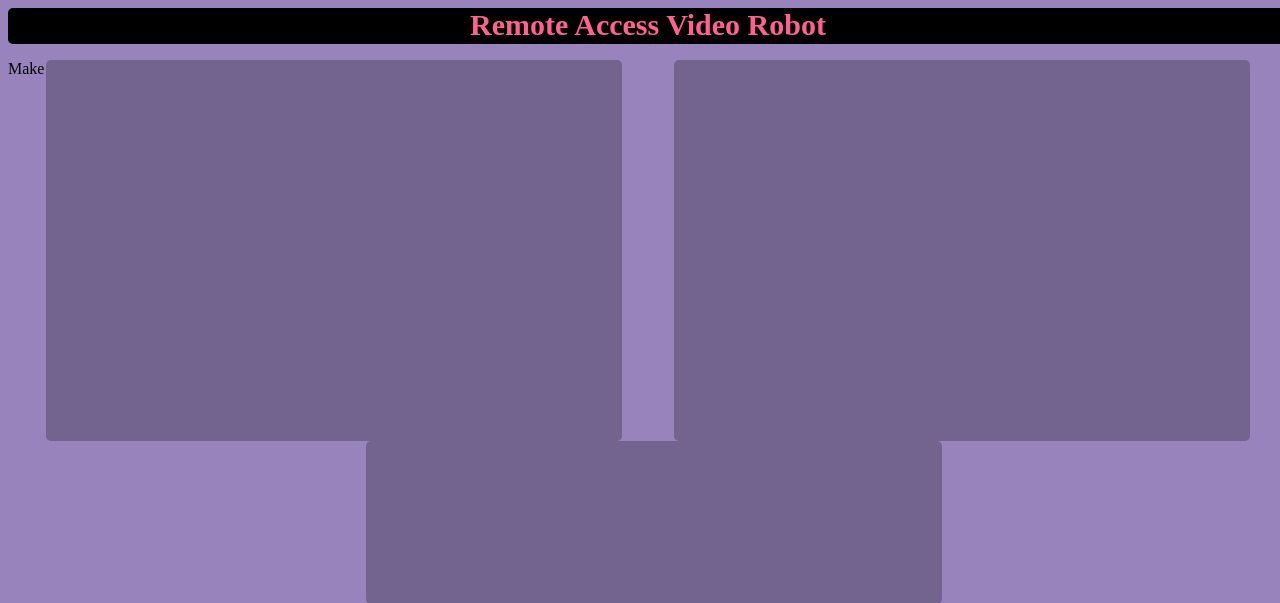
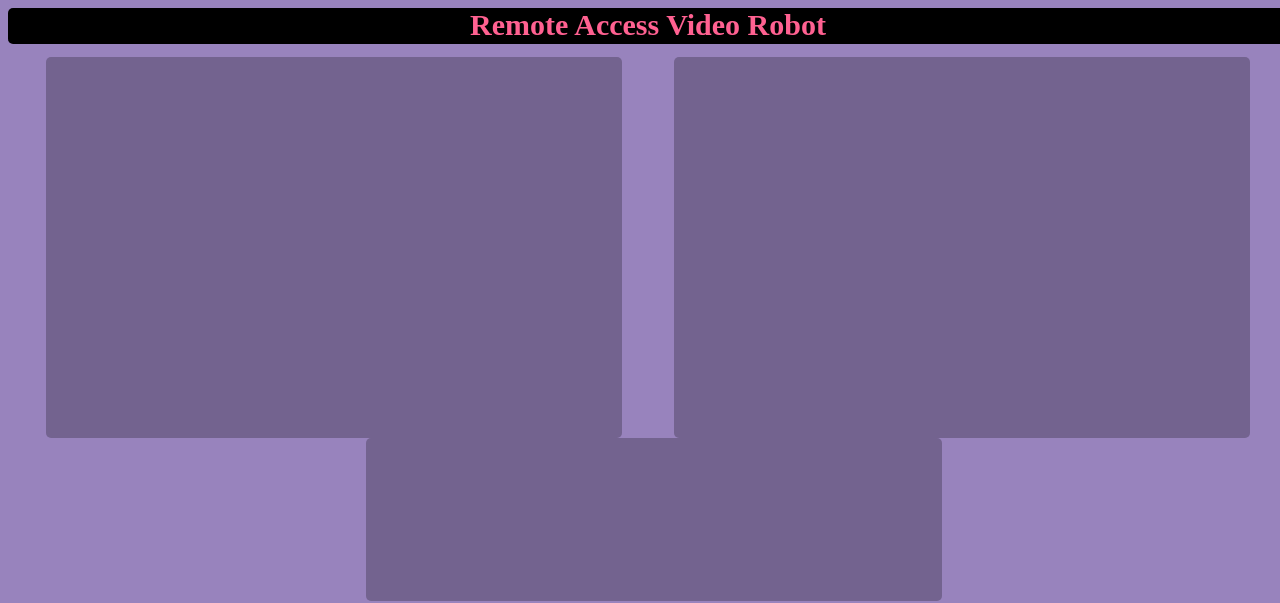
Before and after one commit to Robotics-Advanced-Tech-Society/RoboLiz, a Flask app: template templates/Roboliz Console.html in a window 1280 px wide. Shown: the top 603 px of the page. Run offline with Flask 2, Linux system fonts and the light colour scheme; the template is opened without the code that fills it, so the values that code supplies are empty; some libraries are stand-ins or nearby versions.

Commit message:
Slight changes

```diff
--- a/templates/Roboliz Console.html
+++ b/templates/Roboliz Console.html
@@ -29,8 +29,6 @@
                 <h1 class = "Tital">Remote Access Video Robot</h1>
             </div>
             <div class = "VideoScreen">
-                <p class="Dissappear-later">Make sure the meet actually goes through</p>
-
                 <video autoplay="true" class="videoElement" id="screen-left">
 
                 </video>
```
